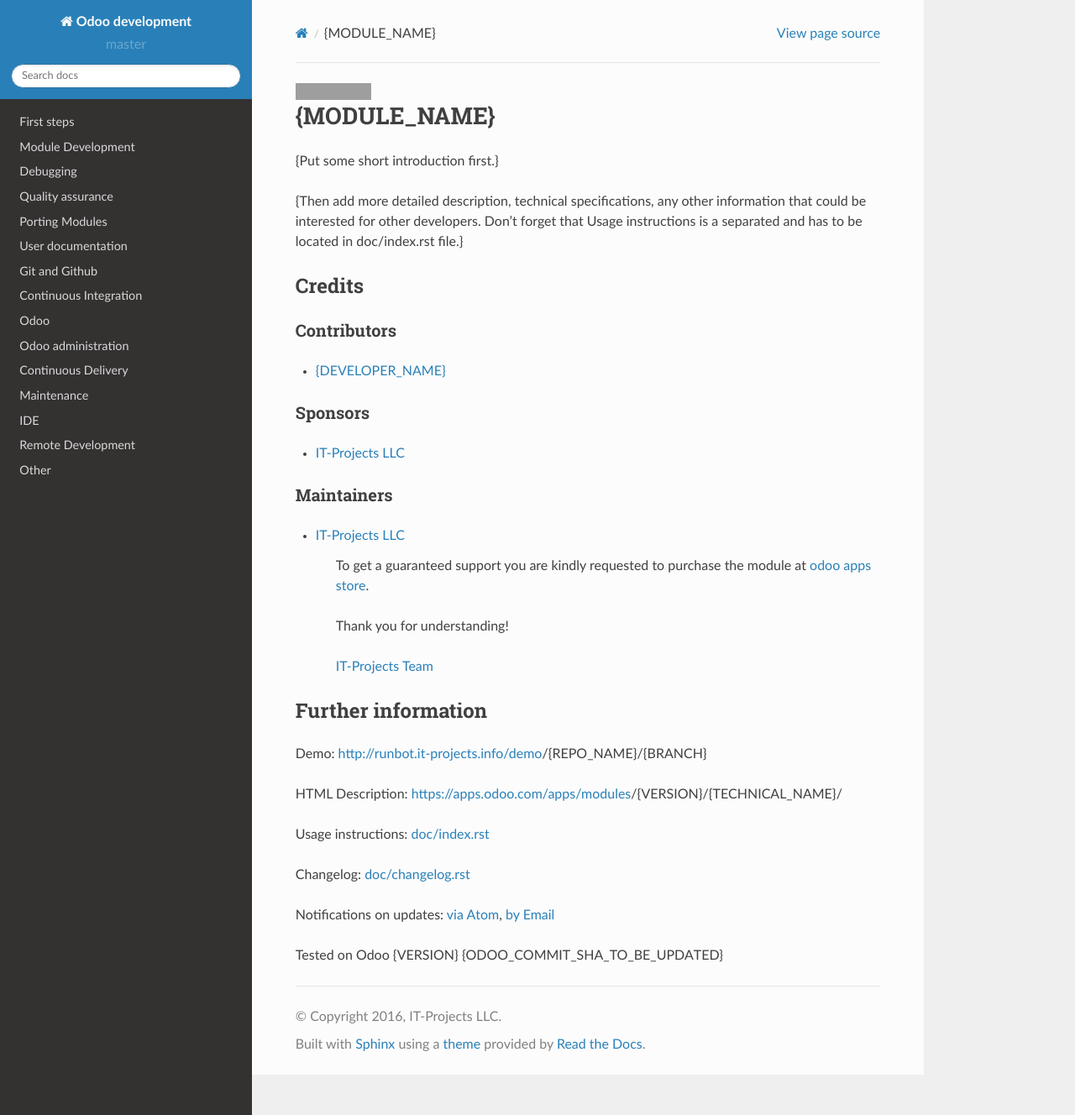
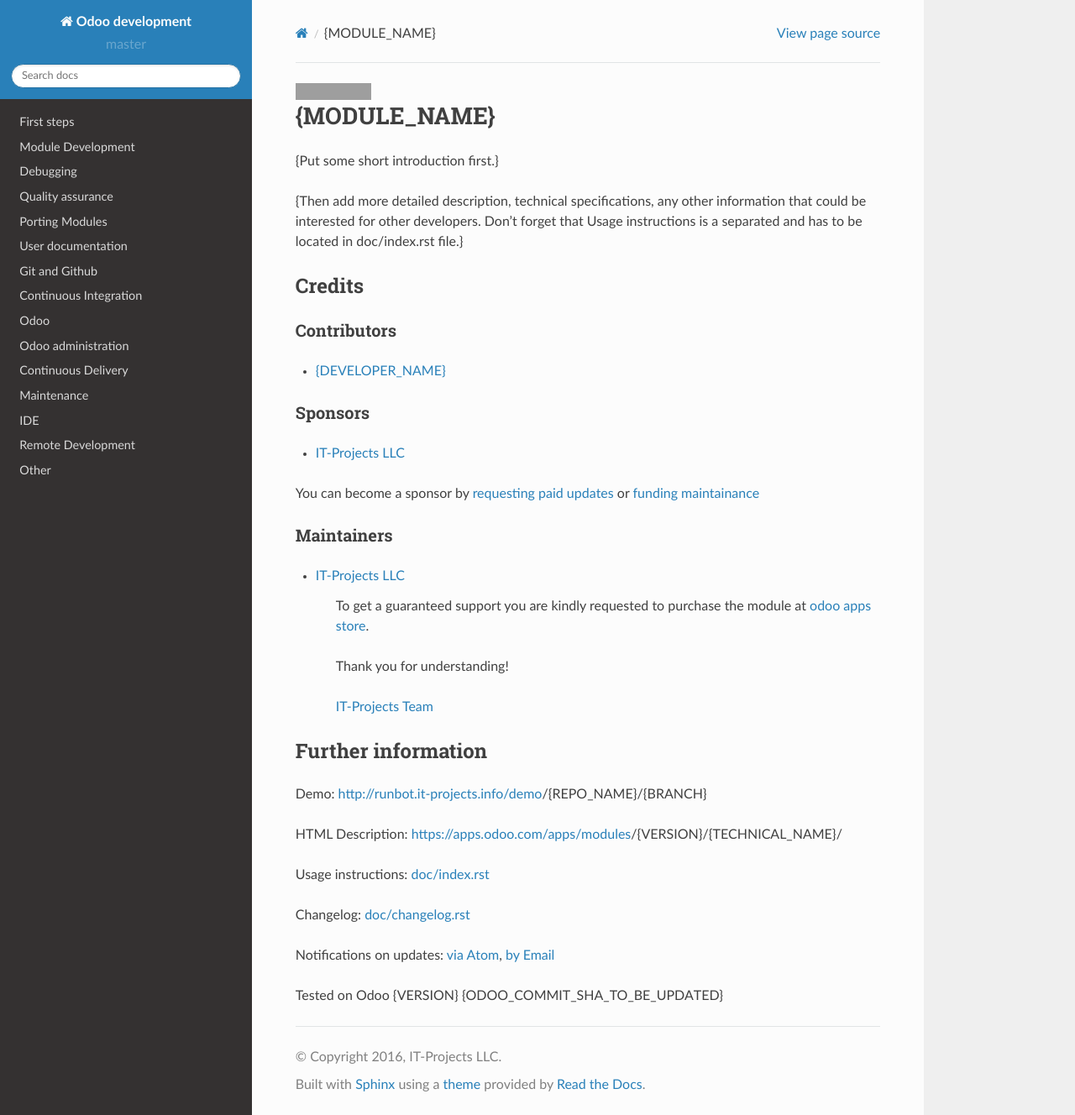
Before and after one commit to itpp-labs/odoo-development, a Sphinx documentation site: the page built from docs/dev/docs/templates/README.rst, in a window 1280 px wide and 1328 px high. Shown: the whole window at 84% size. Built offline with Sphinx 7.4.7 and the Read the Docs theme 2.0.0, drawn with Linux system fonts in a browser that asks for light colours; grey boxes are pictures that could not be loaded.

Commit message:
Update README.rst

```diff
--- a/docs/dev/docs/templates/README.rst
+++ b/docs/dev/docs/templates/README.rst
@@ -20,6 +20,7 @@ Contributors
 Sponsors
 --------
 * `IT-Projects LLC <https://it-projects.info>`__
+You can become a sponsor by `requesting paid updates <it@it-projects.info>`__ or `funding maintainance <https://salt.bountysource.com/checkout/amount?team=it-projects-llc>`__
 
 Maintainers
 -----------
```
